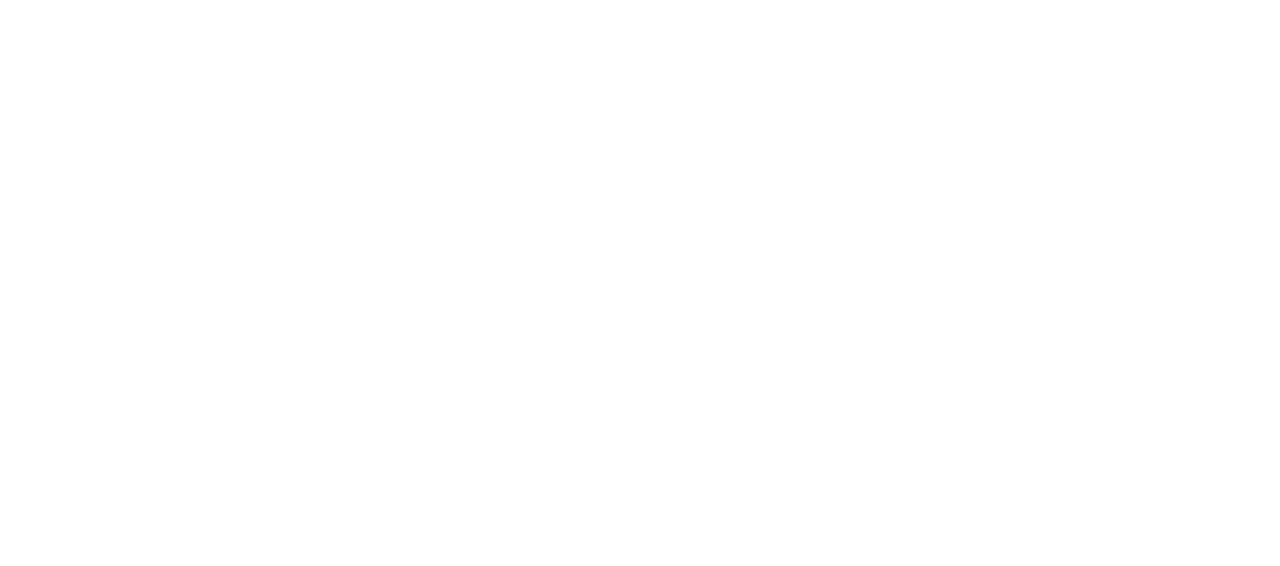
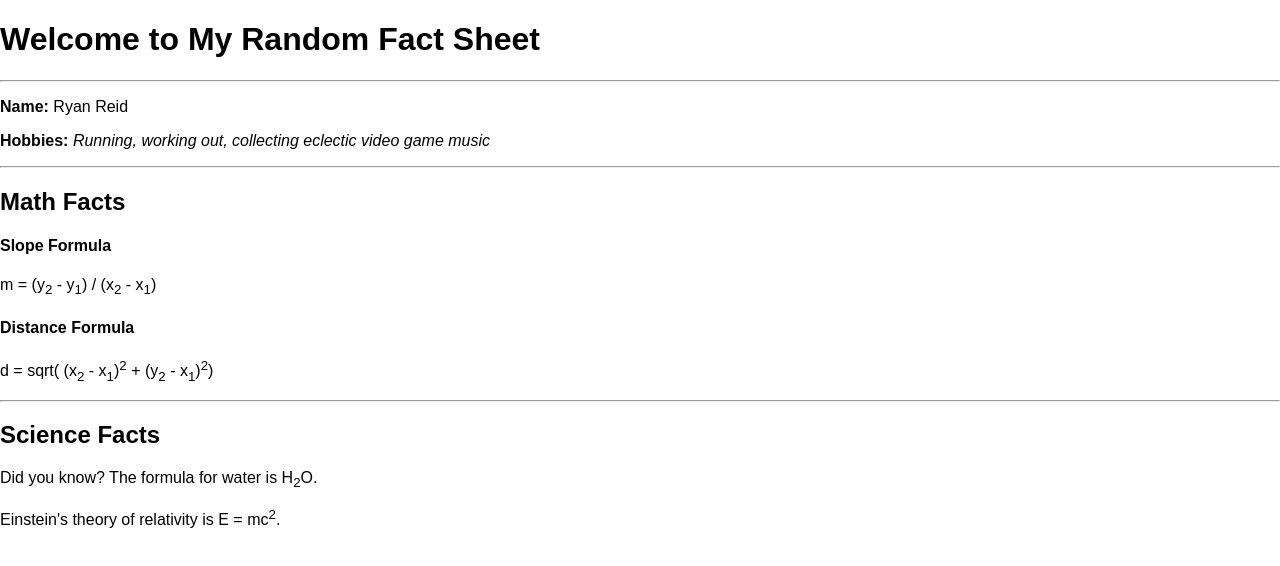
Before and after one commit to FIRST-GDWD/2031, a plain HTML site: page exercises/01-random-fact-sheet/index.html in a window 1280 px wide. Drawn offline with Linux system fonts and the light colour scheme.

Commit message:
fact sheet update

```diff
--- a/exercises/01-random-fact-sheet/index.html
+++ b/exercises/01-random-fact-sheet/index.html
@@ -3,10 +3,39 @@
     <head>
         <meta charset="UTF-8">
         <meta name="viewport" content="width=device-width, initial-scale=1.0">
-        <title>Document</title>
+        <title>Random Fact Sheet</title>
         <link href="css/style.css" rel="stylesheet">
     </head>
     <body>
-
+        <h1>Welcome to My Random Fact Sheet</h1>
+        <hr>
+        <p>
+            <b>Name:</b>
+            Ryan Reid
+        </p>
+        <p>
+            <b>Hobbies:</b>
+            <i>Running, working out, collecting eclectic video game music</i>
+        </p>
+        <hr>
+        <h2>Math Facts</h2>
+        <h4>Slope Formula</h4>
+        <p>
+            m = (y<sub>2</sub> - y<sub>1</sub>)
+            / (x<sub>2</sub> - x<sub>1</sub>)
+        </p>
+        <h4>Distance Formula</h4>
+        <p>
+            d = sqrt( (x<sub>2</sub> - x<sub>1</sub>)<sup>2</sup>
+            + (y<sub>2</sub> - x<sub>1</sub>)<sup>2</sup>)
+        </p>
+        <hr>
+        <h2>Science Facts</h2>
+        <p>
+            Did you know? The formula for water is H<sub>2</sub>O.
+        </p>
+        <p>
+            Einstein's theory of relativity is E = mc<sup>2</sup>.
+        </p>
     </body>
 </html>
```
